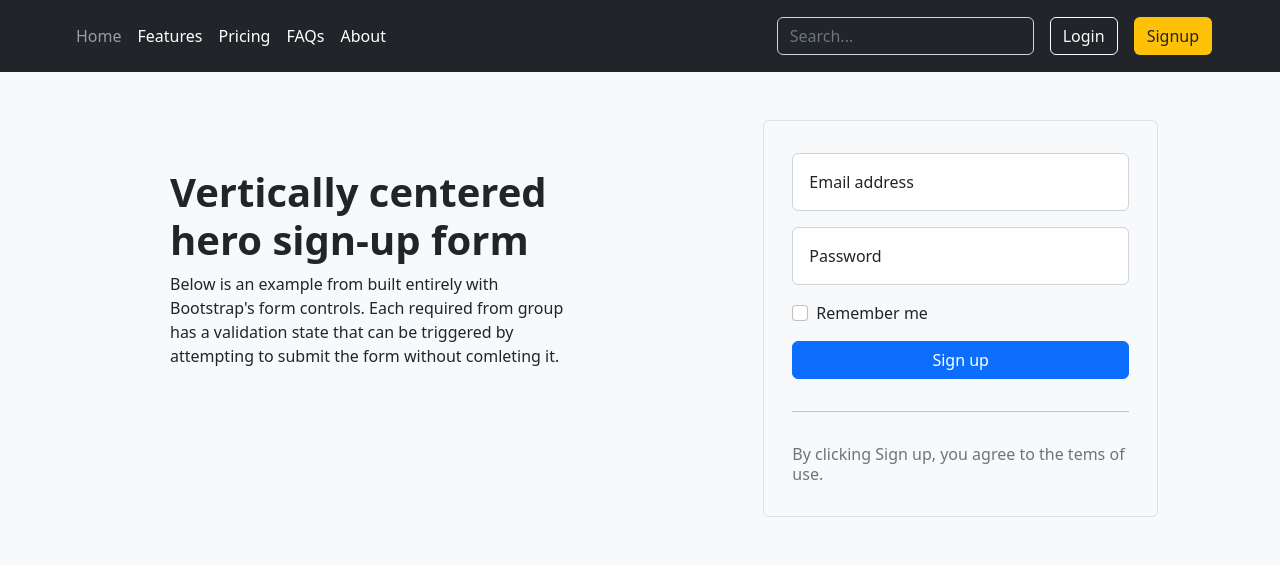
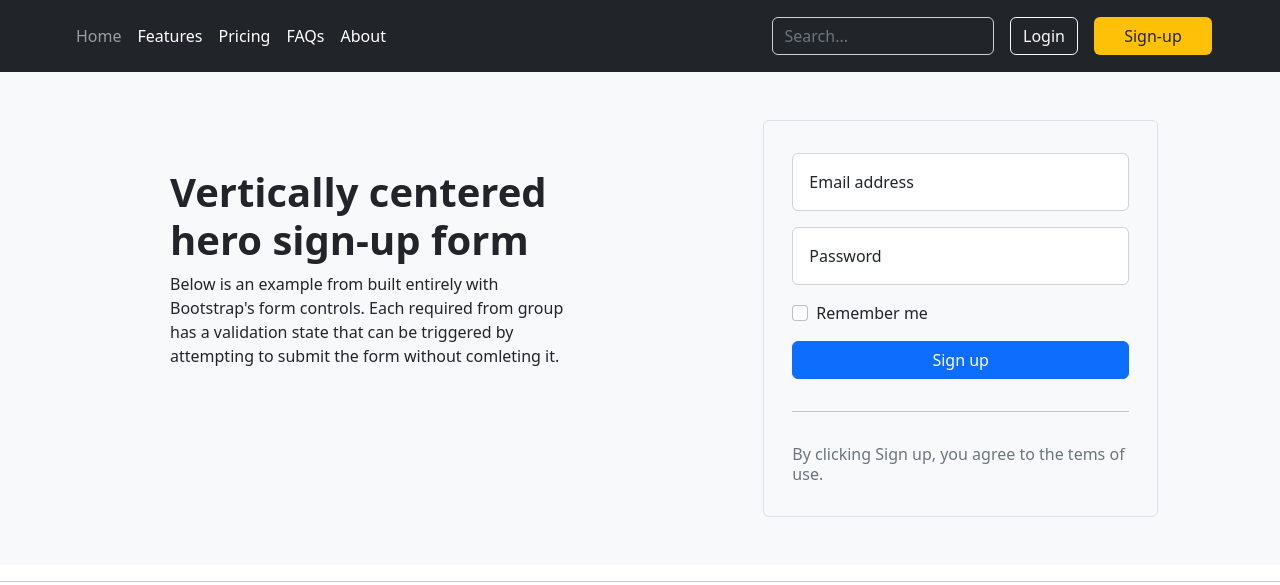
Before and after one commit to Teska0075/leap_lessons, a plain HTML site: page bootstrap/log_in_form/index.html in a window 1280 px wide. Drawn offline with nearby package versions, Linux system fonts and the light colour scheme.

Commit message:
bootstrap

```diff
--- a/bootstrap/log_in_form/index.html
+++ b/bootstrap/log_in_form/index.html
@@ -31,7 +31,7 @@
                 <form class="d-flex me-5">
                     <input class="form-control bg-dark me-3 " type="search" placeholder="Search...">
                     <button class="btn btn-outline-light me-3">Login</button>
-                    <button class="btn bg-warning">Signup</button>
+                    <button class="btn bg-warning w-50">Sign-up</button>
                 </form>
             </div>
         </div>
@@ -57,5 +57,9 @@
             </div>
         </div>
       </div>
+      <hr>
+      <footer>
+
+      </footer>
 </body>
 </html>
```
